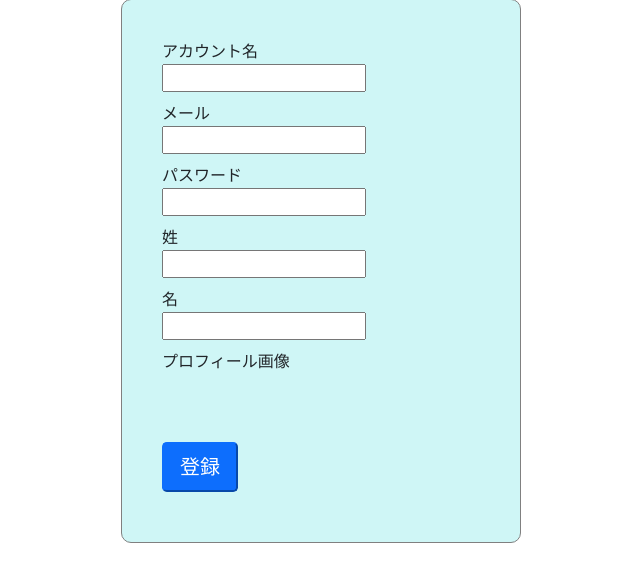
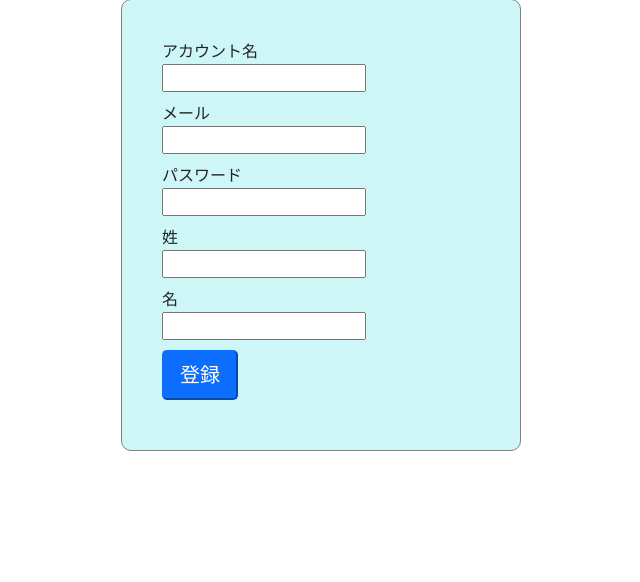
Before and after one commit to OH2015/votify, a Django app: template django/templates/polls/mypage.html in a window 1280 px wide. Shown: the part 91-673 px from the top of the page, without its empty margins (319-959 px from the left). Run offline with Django 4.2, Linux system fonts and the light colour scheme; the template is opened without the code that fills it, so the values that code supplies are empty.

Commit message:
remove imagefield

```diff
--- a/django/apps/polls/models.py
+++ b/django/apps/polls/models.py
@@ -69,8 +69,8 @@ class Account(models.Model):
     last_name = models.CharField(max_length=100)
     # 名
     first_name = models.CharField(max_length=100)
-    # プロフィール画像
-    account_image = models.ImageField(upload_to="uploads/profile_images/",default='uploads/profile_images/no_image.png',null=True)
+    # プロフィール画像(S3のコスト節約のため廃止)
+    # account_image = models.ImageField(upload_to="uploads/profile_images/",default='uploads/profile_images/no_image.png',null=True)
 
 
     def __str__(self):
--- a/django/apps/polls/serializers.py
+++ b/django/apps/polls/serializers.py
@@ -4,7 +4,6 @@ from .models import Question,Choice
 
 
 class QuestionSerializer(serializers.ModelSerializer):
-
    class Meta:
       model = Question
 
--- a/django/requirements.txt
+++ b/django/requirements.txt
@@ -1,9 +1,10 @@
 Django
 django-bootstrap4
 djangorestframework
+django-braces
+django-environ
 gunicorn
 Pillow
 django-storages
 boto3
-django-environ
 psycopg2
--- a/django/templates/polls/detail.html
+++ b/django/templates/polls/detail.html
@@ -62,7 +62,7 @@
             // 更新処理
             update(event){
                 choice_id = event.target.getAttribute('id')
-                axios.put("/api/choices_update/" + choice_id + '/')
+                axios.put('/api/choices_update/' + choice_id + '/')
                 .then(res => {
                     this.choices.find(choice => choice.id == choice_id).votes += 1
                     this.has_voted = true
--- a/django/templates/polls/index.html
+++ b/django/templates/polls/index.html
@@ -16,6 +16,7 @@
 </div>
 
 <div id="app">
+    [[ message ]]
     <input v-on:keydown.enter="search" v-model="keyword" >
     <button v-on:click="search" class="btn">検索</button>
     <ul>
@@ -34,7 +35,7 @@
         data() {
             return {
                 keyword: "",
-                message: 'Hello Vue!',
+                message: '',
                 questions: [],
                 param:"{}",
                 result:"....",
@@ -51,7 +52,7 @@
                     this.questions = res.data
                 })
                 .catch(res => {
-                    this.questions = res.data
+                    this.message = "検索に失敗しました"
                 })
             }
         }
--- a/django/templates/polls/mypage.html
+++ b/django/templates/polls/mypage.html
@@ -42,15 +42,6 @@
         <div class="row row-input">
             <div class="col-sm-12"><input name="first_name" required></div>
         </div>
-        <div class="row row-label">
-            <div class="col-sm-12"><label>プロフィール画像</label></div>
-        </div>
-        <div class="row row-input">
-            <div class="col-sm-12"><img src="{{ account.account_image.url }}" alt=""></div>
-        </div>
-        <div class="row row-input">
-            <div class="col-sm-12"><img id="img"></div>
-        </div>
         <div class="row row-input">
             <div class="col-sm-12"><button class="btn-primary btn-lg">登録</button></div>
         </div>
```
Also changed, not shown: django/apps/polls/forms.py (+0 -24 lines), django/apps/polls/views.py (+4 -4 lines), django/apps/polls/migrations/0011_remove_account_account_image.py (added).
